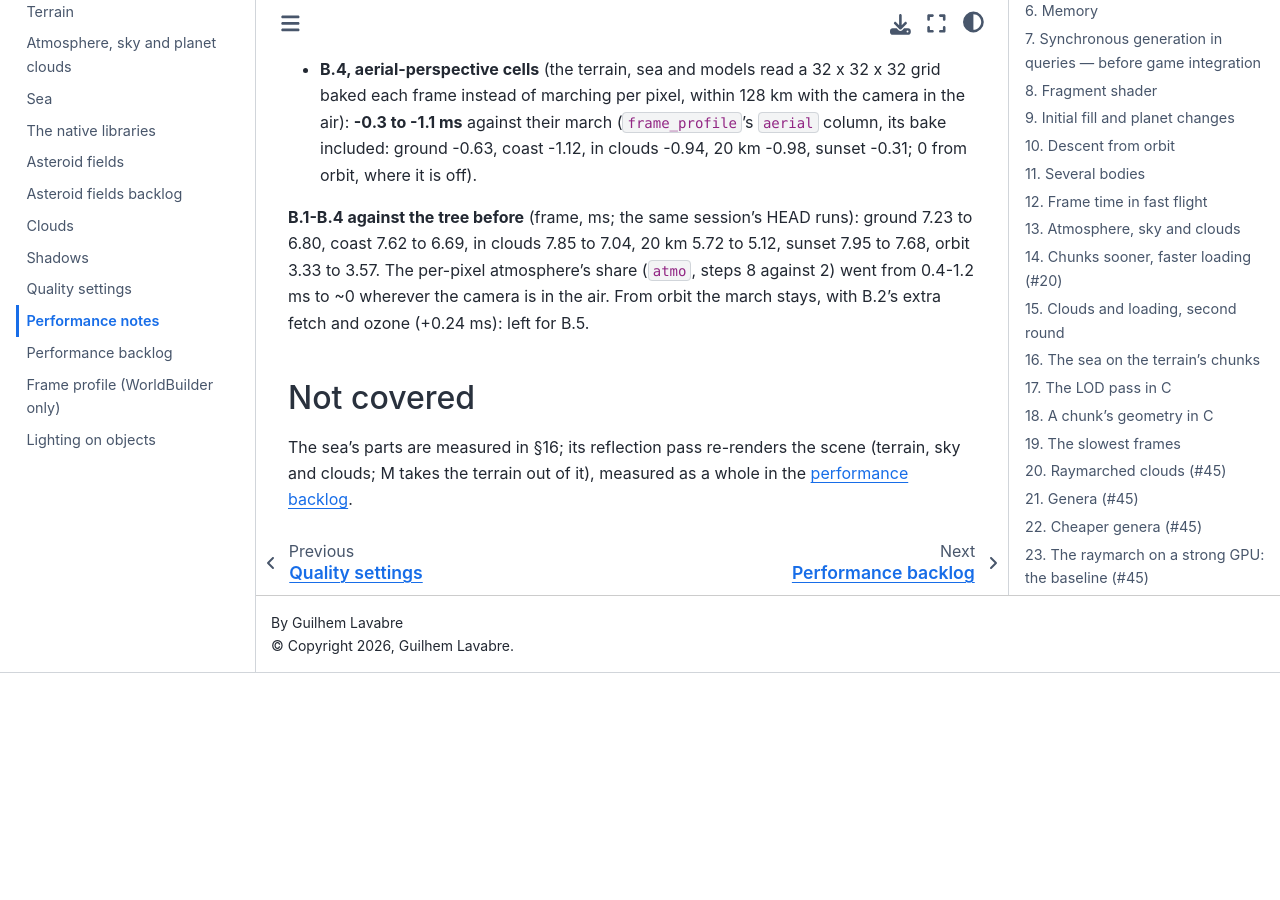
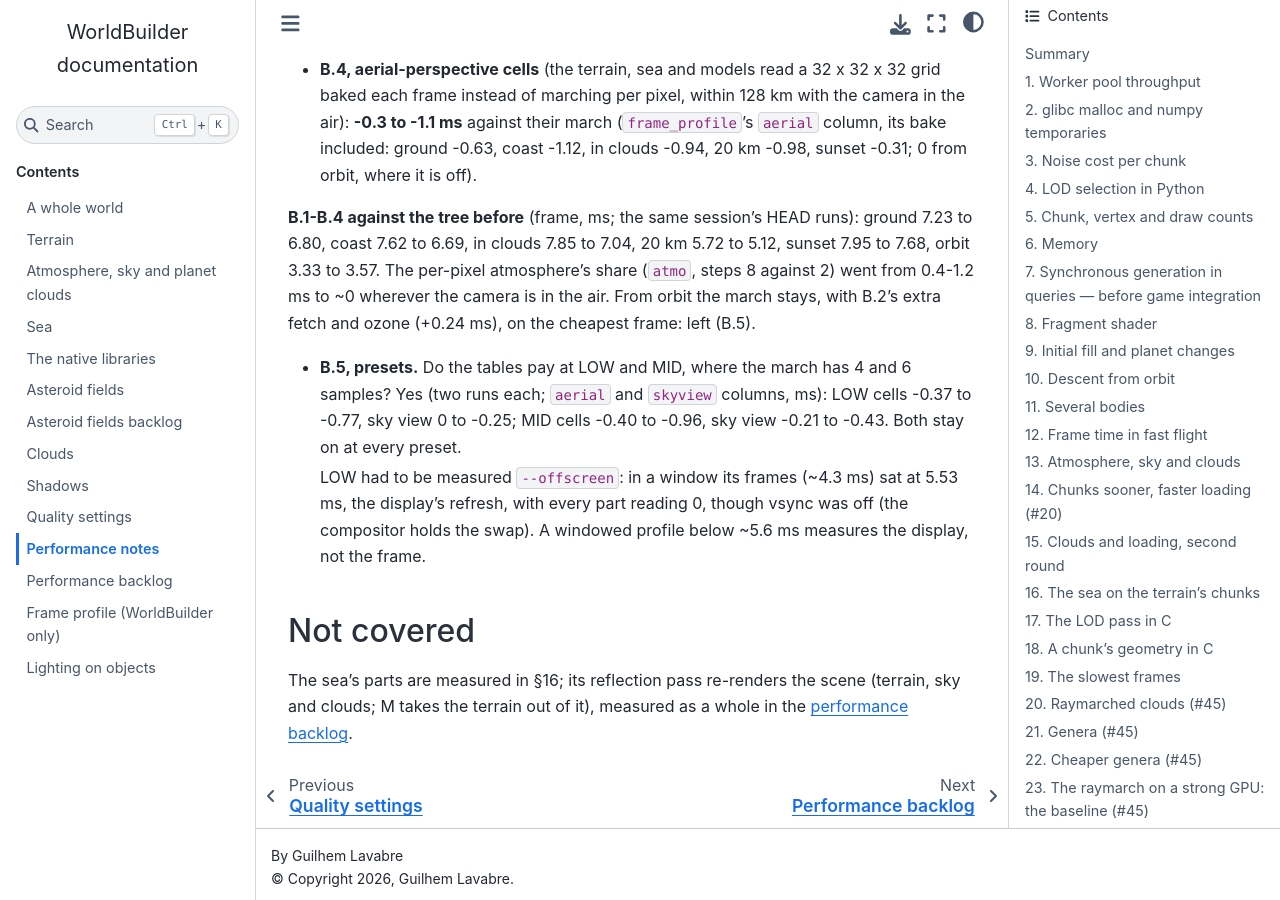
Before and after one commit to JoeDalton/WorldBuilder, a Sphinx documentation site: the page built from docs/source/performance.md, in a window 1280 px wide and 900 px high, scrolled down 44620 px. Built offline with Sphinx 7.4.7 and the Sphinx Book theme 1.1.4, drawn with Linux system fonts in a browser that asks for light colours; pages that are not in the unit, such as notebooks, are missing from menus; before the commit the page ends 45293 px from its top, so only the background shows below that.

Commit message:
benchmark

```diff
--- a/docs/source/performance.md
+++ b/docs/source/performance.md
@@ -1599,7 +1599,17 @@ runs): ground 7.23 to 6.80, coast 7.62 to 6.69, in clouds 7.85 to 7.04, 20 km
 5.72 to 5.12, sunset 7.95 to 7.68, orbit 3.33 to 3.57. The per-pixel
 atmosphere's share (`atmo`, steps 8 against 2) went from 0.4-1.2 ms to ~0
 wherever the camera is in the air. From orbit the march stays, with B.2's
-extra fetch and ozone (+0.24 ms): left for B.5.
+extra fetch and ozone (+0.24 ms), on the cheapest frame: left (B.5).
+
+- **B.5, presets.** Do the tables pay at LOW and MID, where the march has 4
+  and 6 samples? Yes (two runs each; `aerial` and `skyview` columns, ms):
+  LOW cells -0.37 to -0.77, sky view 0 to -0.25; MID cells -0.40 to -0.96,
+  sky view -0.21 to -0.43. Both stay on at every preset.
+
+  LOW had to be measured `--offscreen`: in a window its frames (~4.3 ms)
+  sat at 5.53 ms, the display's refresh, with every part reading 0, though
+  vsync was off (the compositor holds the swap). A windowed profile below
+  ~5.6 ms measures the display, not the frame.
 
 ## Not covered
 
```
Also changed, not shown: RENDERING_PLAN.md (+5 -0 lines), docs/source/atmosphere.md (+15 -4 lines), 2 other files.
